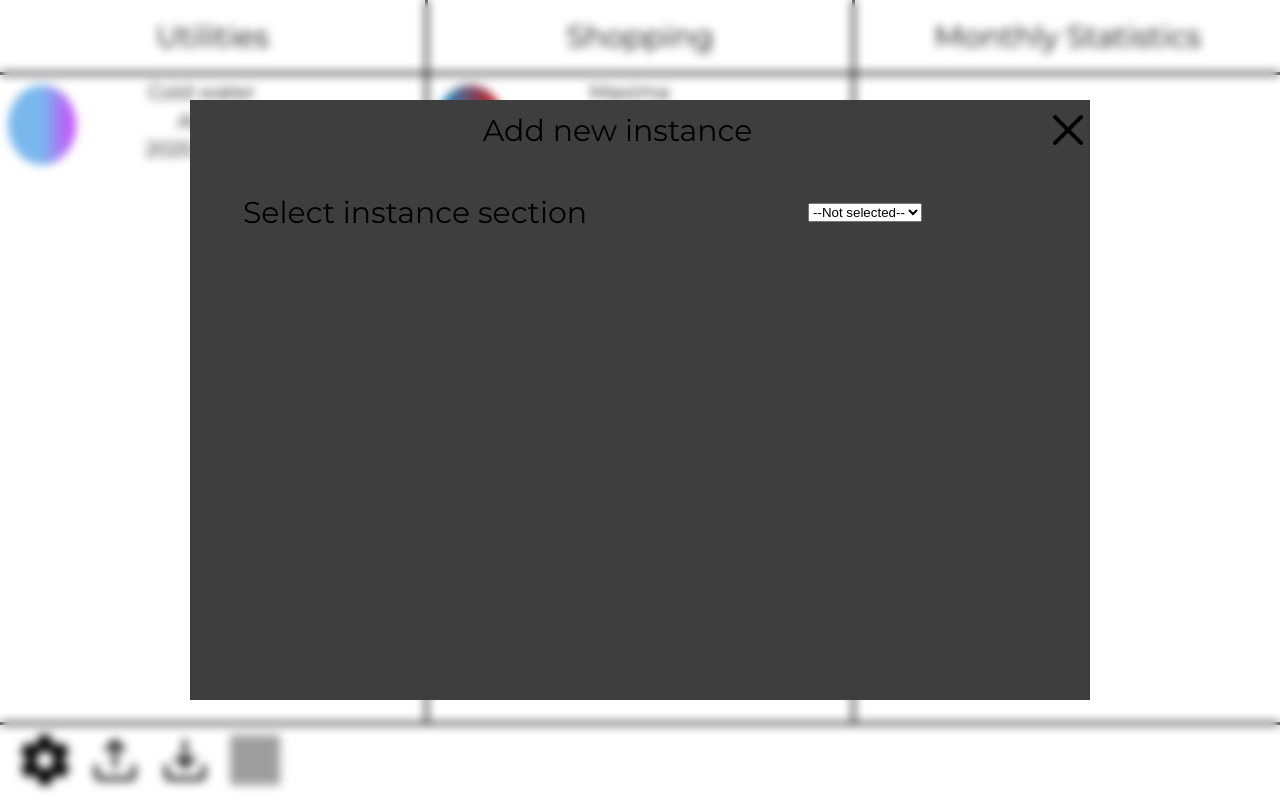
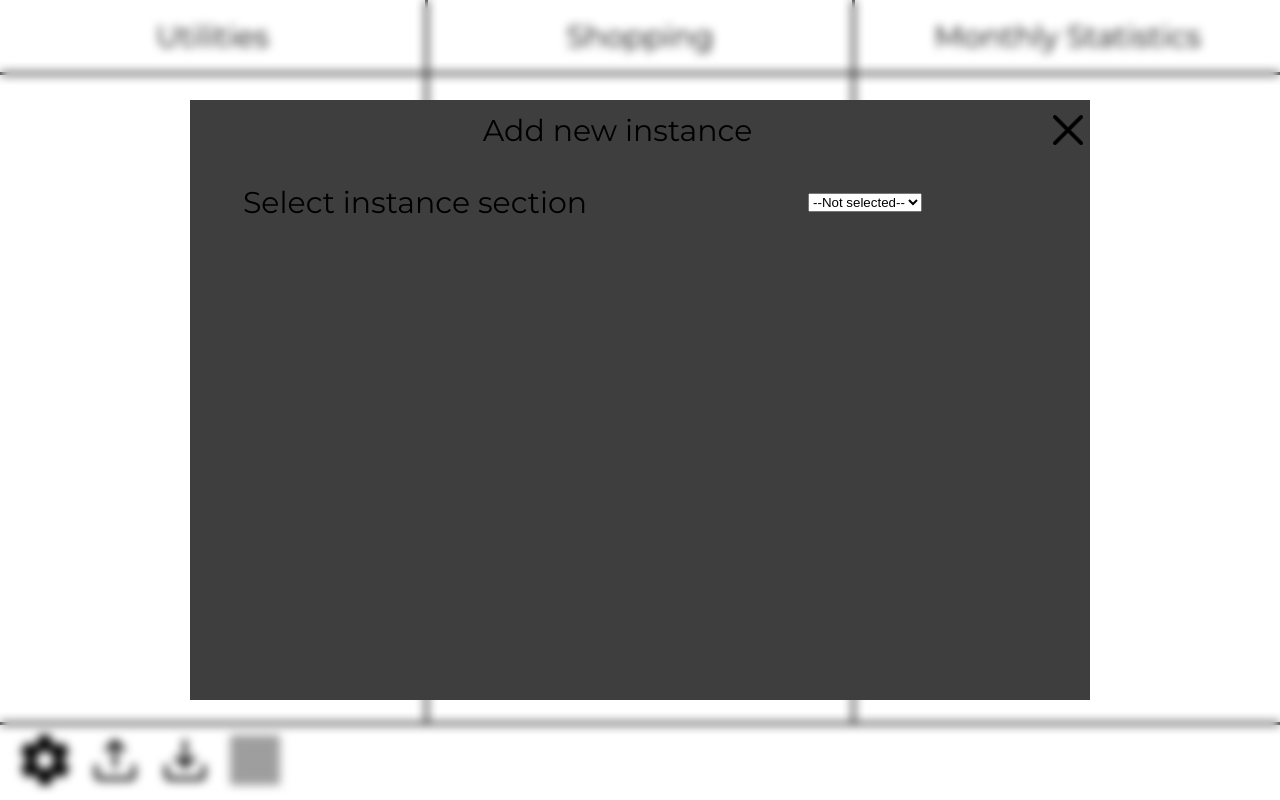
Before and after one commit to AinisALaur/Finance-tracker, a React (Create React App) app: page / in a window 1280 px wide. Both pictures are taken after a click on the picture 255 px from the left and 760 px from the top of the page. Built offline with nearby package versions, Linux system fonts and the light colour scheme; grey boxes are pictures that could not be loaded; a web font is replaced by a local one.

Commit message:
When add form is filled and submitted, instance appears

```diff
--- a/src/App.js
+++ b/src/App.js
@@ -19,6 +19,27 @@ function App() {
   const [blurOn, setBlurOn] = useState(false);
   const [addMenuOn, setAddMenuOn] = useState(false);
 
+  const [instances, setInstances] = useState({
+    utilities: [],
+    food: [],
+  });
+
+  function handleCreateInstance(category, subCategory, amount, date, author) {
+    const newInst = {
+      id: Date.now(),
+      className: subCategory,
+      name: subCategory,
+      author,
+      date,
+      amount,
+    };
+
+    setInstances((prev) => ({
+      ...prev,
+      [category]: [...prev[category], newInst],
+    }));
+  }
+
   return (
     <>
       {blurOn && (
@@ -27,6 +48,7 @@ function App() {
             <AddMenu
               setBlurOn={setBlurOn}
               setAddMenuOn={setAddMenuOn}
+              onCreateInstance={handleCreateInstance}
             ></AddMenu>
           )}
         </div>
@@ -36,25 +58,17 @@ function App() {
         <Container className="util-container">
           <TextBox>Utilities</TextBox>
           <DataContainer id="util-data">
-            <Instance
-              className="cold-water"
-              name="Cold water "
-              amount="30eur"
-              author="Ainis"
-              date="2025-08-20"
-            ></Instance>
+            {instances.utilities.map((inst) => (
+              <Instance key={inst.id} {...inst} />
+            ))}
           </DataContainer>
         </Container>
         <Container className="food-container">
           <TextBox>Shopping</TextBox>
           <DataContainer id="food-data">
-            <Instance
-              className="maxima"
-              name="Maxima"
-              amount="25eur"
-              author="Emile"
-              date="2025-08-19"
-            ></Instance>
+            {instances.food.map((inst) => (
+              <Instance key={inst.id} {...inst} />
+            ))}
           </DataContainer>
         </Container>
         <Container className="statis-container">
--- a/src/Containers.css
+++ b/src/Containers.css
@@ -69,8 +69,9 @@
 .add-menu-1-section,
 .add-menu-2-section,
 .add-menu-3-section,
-.add-menu-4-section {
-  height: 25%;
+.add-menu-4-section,
+.add-menu-5-section {
+  height: 20%;
   width: 100%;
   display: flex;
 }
@@ -82,7 +83,9 @@
 .add-menu-3-section-text,
 .add-menu-3-section-form,
 .add-menu-4-section-text,
-.add-menu-4-section-form {
+.add-menu-4-section-form,
+.add-menu-5-section-form,
+.add-menu-5-section-text {
   height: 100%;
   width: 50%;
   display: flex;
@@ -102,7 +105,7 @@
 
 .instance-container {
   width: 100%;
-  height: 100px;
+  height: 17%;
   display: flex;
 }
 
@@ -141,8 +144,8 @@
 }
 
 .type-circle {
-  height: 80%;
-  width: 80%;
+  height: 80px;
+  width: 80px;
   border-radius: 50%;
 }
 
--- a/src/Containers.js
+++ b/src/Containers.js
@@ -14,32 +14,41 @@ function Container({ children, className }) {
   return <div className={`my-container ${className || ""}`}>{children}</div>;
 }
 
-function AddMenu({ setBlurOn, setAddMenuOn }) {
+function AddMenu({ setBlurOn, setAddMenuOn, onCreateInstance }) {
   const [category, setCategory] = useState("");
   const [subCategory, setSubCategory] = useState("");
   const [amount, setAmount] = useState("");
   const [date, setDate] = useState("");
+  const [author, setAuthor] = useState("");
 
   const handleChangeCategory = (e) => {
     setCategory(e.target.value);
     setSubCategory("");
     setAmount("");
     setDate("");
+    setAuthor("");
   };
 
   const handleChangeSubCategory = (e) => {
     setSubCategory(e.target.value);
     setAmount("");
     setDate("");
+    setAuthor("");
   };
 
   const handleChangeAmount = (e) => {
     setAmount(e.target.value);
     setDate("");
+    setAuthor("");
   };
 
   const handleChangeDate = (e) => {
     setDate(e.target.value);
+    setAuthor("");
+  };
+
+  const handleChangeAuthor = (e) => {
+    setAuthor(e.target.value);
   };
 
   return (
@@ -135,11 +144,27 @@ function AddMenu({ setBlurOn, setAddMenuOn }) {
         )}
 
         {date && (
+          <div className="add-menu-5-section">
+            <div className="add-menu-5-section-text">
+              Select person who paid
+            </div>
+            <div className="add-menu-5-section-form">
+              <select value={author} onChange={handleChangeAuthor}>
+                <option value="">--Not selected--</option>
+                <option value="ainis">Ainis</option>
+                <option value="emile">Emile</option>
+              </select>
+            </div>
+          </div>
+        )}
+
+        {author && (
           <div className="add-menu-footer">
             <button
               type="button"
               onClick={() => {
-                createInstance(category, subCategory, amount, date);
+                onCreateInstance(category, subCategory, amount, date, author);
+
                 setBlurOn((prev) => !prev);
                 setAddMenuOn((prev) => !prev);
               }}
@@ -173,8 +198,4 @@ function Instance({ className, name, author, date, amount }) {
   );
 }
 
-function createInstance(category, subCategory, amount, date) {
-  console.log(category, subCategory, amount, date);
-}
-
 export { Container, TextBox, DataContainer, AddMenu, Instance };
```
